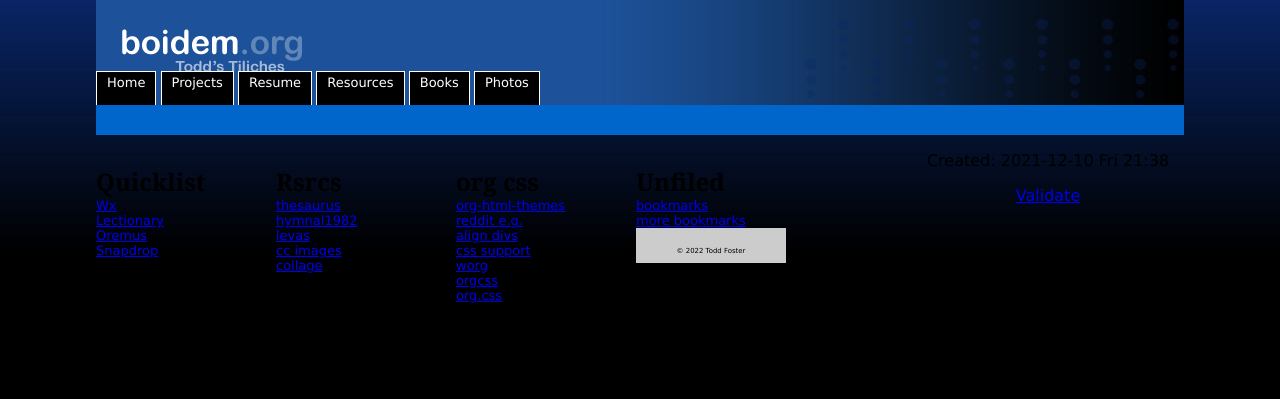
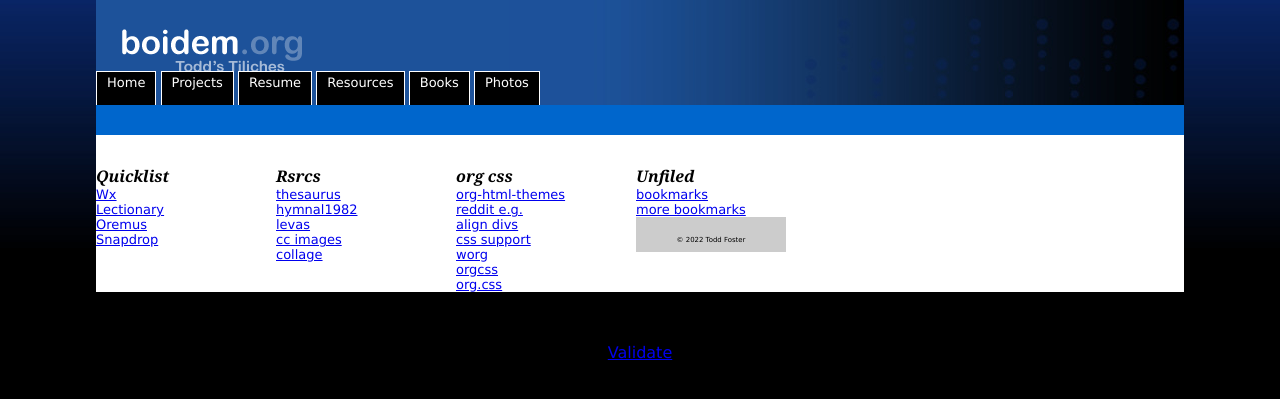
Before and after one commit to toddfoster/toddfoster.github.com, a Jekyll site: the page bookmarks.html, which Jekyll copies as it is, in a window 1280 px wide. Shown: the top 399 px of the page. Built offline with Jekyll 4.4.1, drawn with Linux system fonts in a browser that asks for light colours.

Commit message:
tweak bookmarks

```diff
--- a/bookmarks.html
+++ b/bookmarks.html
@@ -3,12 +3,12 @@
 "http://www.w3.org/TR/xhtml1/DTD/xhtml1-strict.dtd">
 <html xmlns="http://www.w3.org/1999/xhtml" lang="en" xml:lang="en">
 <head>
-<!-- 2021-12-10 Fri 21:38 -->
+<!-- 2021-12-10 Fri 21:43 -->
 <meta http-equiv="Content-Type" content="text/html;charset=utf-8" />
 <meta name="viewport" content="width=device-width, initial-scale=1" />
 <title>Resources</title>
 <meta name="generator" content="Org mode" />
-<link rel="stylesheet" href="images/layout.css" type="text/css">
+<link rel="stylesheet" href="images/layout.css" type="text/css"/>
 <style> div.content { content: ""; display: table; clear: both; } </style>
 <style> div.outline-2 { float:left; padding-right: 30px; width: 150px; } </style>
 <style> ul { list-style: none; padding-left: 0px; margin: 0; } </style>
@@ -79,52 +79,53 @@
       -->
 
     </div> <!--end of header-->
+    <div id="onecol" class="clearfix">
 
-<div id="outline-container-org21762cc" class="outline-2">
-<h2 id="org21762cc">Quicklist</h2>
-<div class="outline-text-2" id="text-org21762cc">
+<div id="outline-container-org18f5186" class="outline-2">
+<h2 id="org18f5186">Quicklist</h2>
+<div class="outline-text-2" id="text-org18f5186">
 </div>
 <ul class="org-ul">
-<li><a id="org43c7355"></a><a href="https://www.wunderground.com/weather/us/nj/glassboro">Wx</a><br /></li>
-<li><a id="org558167c"></a><a href="http://lectionarypage.net/">Lectionary</a><br /></li>
-<li><a id="org1f5777a"></a><a href="http://bible.oremus.org/">Oremus</a><br /></li>
-<li><a id="orgb3547d6"></a><a href="https://snapdrop.net/">Snapdrop</a><br /></li>
+<li><a id="orge925805"></a><a href="https://www.wunderground.com/weather/us/nj/glassboro">Wx</a><br /></li>
+<li><a id="org0b463a8"></a><a href="http://lectionarypage.net/">Lectionary</a><br /></li>
+<li><a id="org6a532e8"></a><a href="http://bible.oremus.org/">Oremus</a><br /></li>
+<li><a id="orgd16eb1d"></a><a href="https://snapdrop.net/">Snapdrop</a><br /></li>
 </ul>
 </div>
-<div id="outline-container-orgbd099ee" class="outline-2">
-<h2 id="orgbd099ee">Rsrcs</h2>
-<div class="outline-text-2" id="text-orgbd099ee">
+<div id="outline-container-org1f66617" class="outline-2">
+<h2 id="org1f66617">Rsrcs</h2>
+<div class="outline-text-2" id="text-org1f66617">
 </div>
 <ul class="org-ul">
-<li><a id="orga7f944a"></a><a href="https://words.bighugelabs.com/">thesaurus</a><br /></li>
-<li><a id="org17f9910"></a><a href="https://hymnary.org/hymnal/EH1982?page=0">hymnal1982</a><br /></li>
-<li><a id="orgfbfdbc3"></a><a href="https://hymnary.org/hymnal/LEVS1993">levas</a><br /></li>
-<li><a id="org07ad05b"></a><a href="https://search.creativecommons.org/">cc images</a><br /></li>
-<li><a id="orgbe5cd80"></a><a href="https://www.photocollage.com/">collage</a><br /></li>
+<li><a id="org6a1ffa5"></a><a href="https://words.bighugelabs.com/">thesaurus</a><br /></li>
+<li><a id="org845f62a"></a><a href="https://hymnary.org/hymnal/EH1982?page=0">hymnal1982</a><br /></li>
+<li><a id="org878f764"></a><a href="https://hymnary.org/hymnal/LEVS1993">levas</a><br /></li>
+<li><a id="orgbe9e6f9"></a><a href="https://search.creativecommons.org/">cc images</a><br /></li>
+<li><a id="org6b09790"></a><a href="https://www.photocollage.com/">collage</a><br /></li>
 </ul>
 </div>
-<div id="outline-container-orgd0ee23e" class="outline-2">
-<h2 id="orgd0ee23e">org css</h2>
-<div class="outline-text-2" id="text-orgd0ee23e">
+<div id="outline-container-org96566a5" class="outline-2">
+<h2 id="org96566a5">org css</h2>
+<div class="outline-text-2" id="text-org96566a5">
 </div>
 <ul class="org-ul">
-<li><a id="org49e8af5"></a><a href="https://github.com/fniessen/org-html-themes">org-html-themes</a><br /></li>
-<li><a id="org12fd67c"></a><a href="https://www.reddit.com/r/emacs/comments/6r32q4/orgmode_whats_your_html_export_look_like/">reddit e.g.</a><br /></li>
-<li><a id="orgef048ab"></a><a href="https://www.w3docs.com/snippets/css/how-to-align-divs-side-by-side.html">align divs</a><br /></li>
-<li><a id="org0d9cb99"></a><a href="https://orgmode.org/manual/CSS-support.html">css support</a><br /></li>
-<li><a id="org0514b0e"></a><a href="https://orgmode.org/worg/org-tutorials/org-publish-html-tutorial.html">worg</a><br /></li>
-<li><a id="org23209bc"></a><a href="https://gongzhitaao.org/orgcss/">orgcss</a><br /></li>
-<li><a id="org58a4ff0"></a><a href="https://orgmode.org/resources/style/org.css">org.css</a><br /></li>
+<li><a id="org29fbde4"></a><a href="https://github.com/fniessen/org-html-themes">org-html-themes</a><br /></li>
+<li><a id="org5a7517f"></a><a href="https://www.reddit.com/r/emacs/comments/6r32q4/orgmode_whats_your_html_export_look_like/">reddit e.g.</a><br /></li>
+<li><a id="orgc3373a5"></a><a href="https://www.w3docs.com/snippets/css/how-to-align-divs-side-by-side.html">align divs</a><br /></li>
+<li><a id="orgc2258d2"></a><a href="https://orgmode.org/manual/CSS-support.html">css support</a><br /></li>
+<li><a id="orgac51fe7"></a><a href="https://orgmode.org/worg/org-tutorials/org-publish-html-tutorial.html">worg</a><br /></li>
+<li><a id="org3b94dfd"></a><a href="https://gongzhitaao.org/orgcss/">orgcss</a><br /></li>
+<li><a id="org2e06f87"></a><a href="https://orgmode.org/resources/style/org.css">org.css</a><br /></li>
 </ul>
 </div>
-<div id="outline-container-org64e09cb" class="outline-2">
-<h2 id="org64e09cb">Unfiled</h2>
-<div class="outline-text-2" id="text-org64e09cb">
+<div id="outline-container-org0db55fd" class="outline-2">
+<h2 id="org0db55fd">Unfiled</h2>
+<div class="outline-text-2" id="text-org0db55fd">
 </div>
 <ul class="org-ul">
-<li><a id="org6eca49b"></a><a href="file:///home/todd/st/documents/org/bookmarks.html#outline-container-org1a3d066">bookmarks</a><br /></li>
-<li><a id="org7aa4ded"></a><a href="file:///home/todd/st/documents/org/bookmarks.html#outline-container-org1a3d066">more bookmarks</a><br />
-<div class="outline-text-3" id="text-org7aa4ded">
+<li><a id="org931156c"></a><a href="file:///home/todd/st/documents/org/bookmarks.html#outline-container-org1a3d066">bookmarks</a><br /></li>
+<li><a id="org6d23049"></a><a href="file:///home/todd/st/documents/org/bookmarks.html#outline-container-org1a3d066">more bookmarks</a><br />
+<div class="outline-text-3" id="text-org6d23049">
     <div id="footer" align="center">
       <small><small>
         <br />
@@ -133,12 +134,13 @@
     </div>
 </div>
 </div>
+</div>
 </li>
 </ul>
 </div>
 </div>
 <div id="postamble" class="status">
-<p class="date">Created: 2021-12-10 Fri 21:38</p>
+<p class="date">Created: 2021-12-10 Fri 21:43</p>
 <p class="validation"><a href="https://validator.w3.org/check?uri=referer">Validate</a></p>
 </div>
 </body>
```
